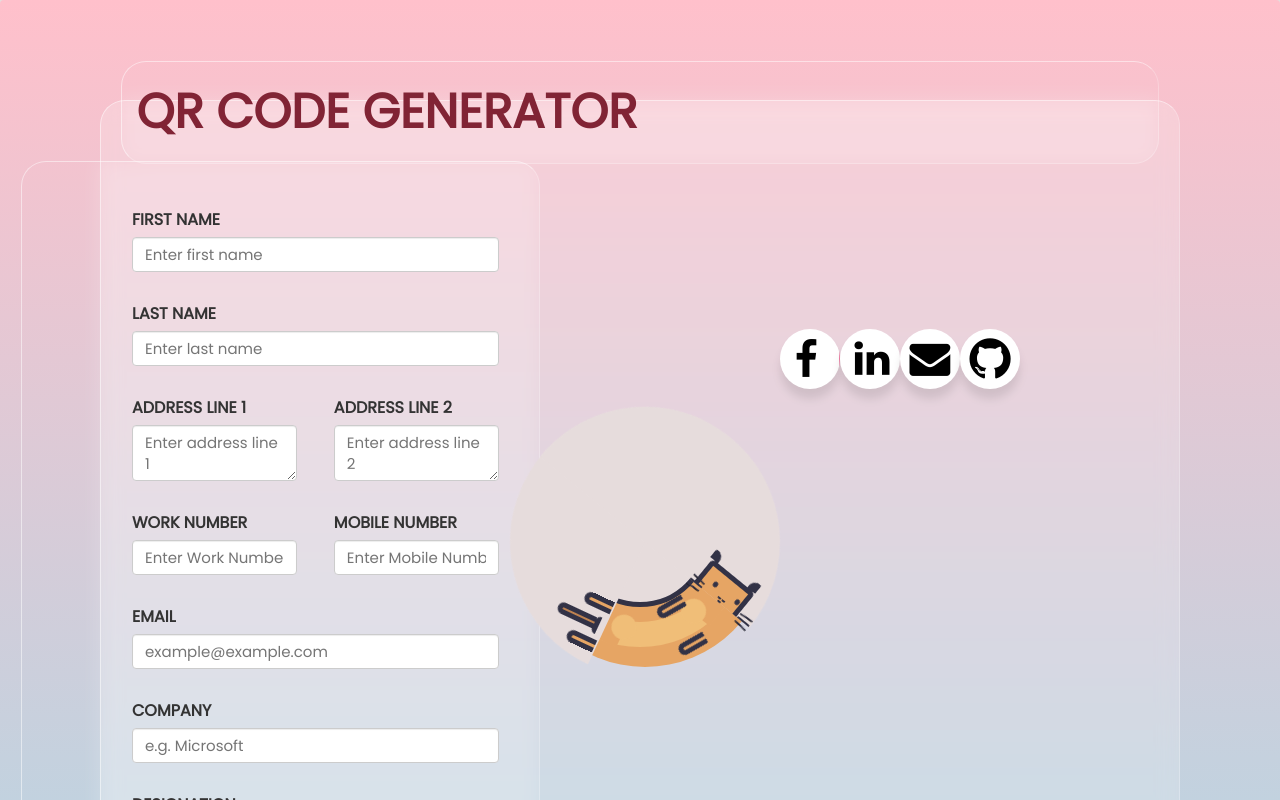
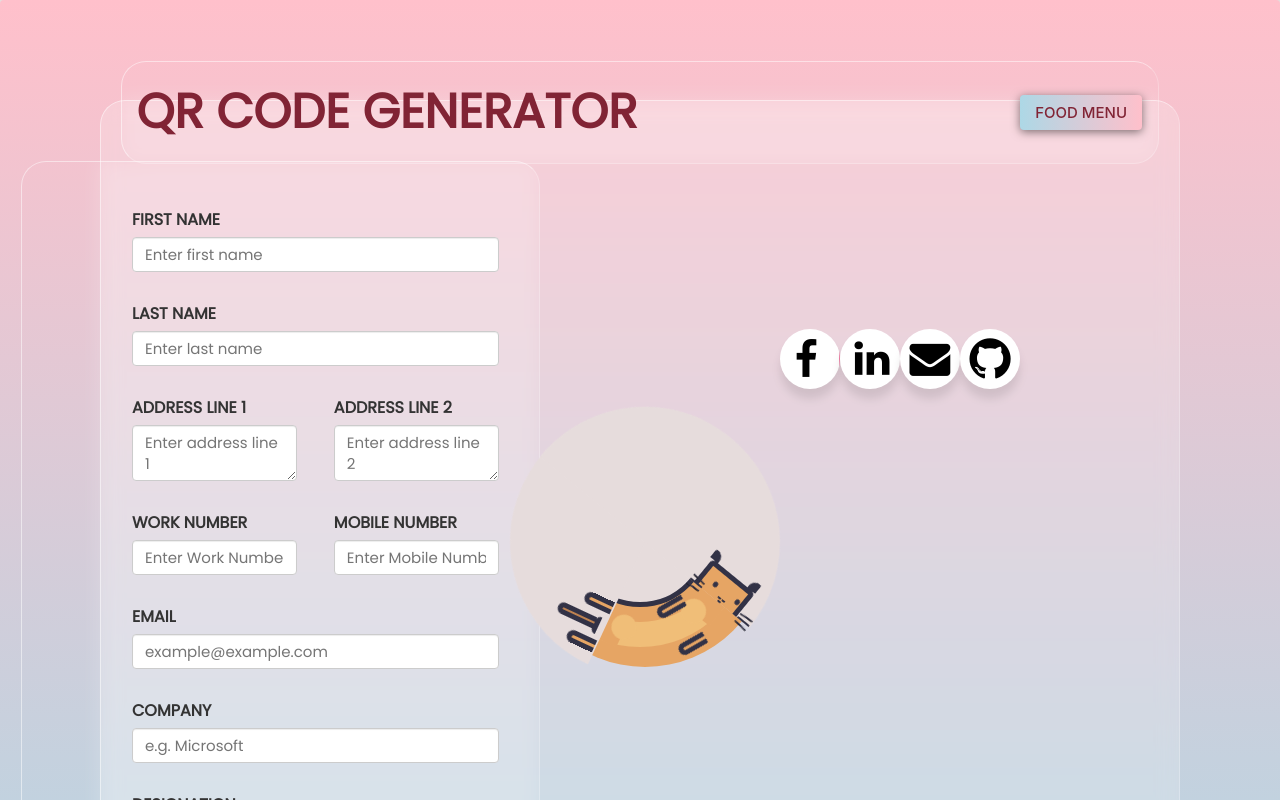
Before and after one commit to suthesan-deriv/hackathon-catjam, a Next.js app: page / in a window 1280 px wide. Shown: the top 800 px of the page. Built offline with nearby package versions, Linux system fonts and the light colour scheme; no server answers.

Commit message:
added radix modal

```diff
--- a/package.json
+++ b/package.json
@@ -17,6 +17,7 @@
     "@fortawesome/free-solid-svg-icons": "^6.0.0",
     "@fortawesome/react-fontawesome": "^0.1.17",
     "@radix-ui/colors": "^0.1.8",
+    "@radix-ui/react-alert-dialog": "^0.1.5",
     "@radix-ui/react-tabs": "^0.1.4",
     "@stitches/react": "^1.2.6",
     "font-awesome": "^4.7.0",
--- a/pages/components/FormContainer/index.js
+++ b/pages/components/FormContainer/index.js
@@ -2,6 +2,7 @@ import React, { useState } from 'react'
 import styled from '@emotion/styled'
 import BarcodeComponent from '../BarcodeComponent'
 import Loader from '../Loader'
+import AlertDialogDemo from '../RadixModal'
 
 import {
   flexBetween,
--- a/pages/components/Header/index.js
+++ b/pages/components/Header/index.js
@@ -1,10 +1,12 @@
 import React from 'react';
 import { css, cx } from '@emotion/css';
+import RadixModal from '../RadixModal'
 import {
   headerPosition,
   headerLogoCss,
   headerFlex,
-  headerDashboardButtonCss
+  headerDashboardButtonCss,
+  deleteButtonCotainer
 } from './style'
 
 const Header = () => {
@@ -12,6 +14,9 @@ const Header = () => {
     <div>
       <header className={headerPosition}>
         <a className={headerLogoCss}>QR CODE GENERATOR</a>
+        <div className={deleteButtonCotainer}>
+          <RadixModal />
+        </div>
 
 
       </header>
--- a/pages/components/Header/style.js
+++ b/pages/components/Header/style.js
@@ -61,7 +61,7 @@ export const headerLogoCss = css`
         }
          @media (max-width: 768px) {
         font-size: 0.9em;
-        padding:1.3em;
+            padding: 1.1em;
         }
 `
 
@@ -74,3 +74,11 @@ export const headerFlex = css`
 
           }
 `
+
+export const deleteButtonCotainer = css`
+    display: flex;
+    justify-content: center;
+    align-items: center;
+    padding-right: 1rem;
+    cursor:pointer;
+`
--- /dev/null
+++ b/pages/components/RadixModal/index.js
@@ -0,0 +1,160 @@
+import React, {useState} from 'react';
+import { styled, keyframes } from '@stitches/react';
+import { violet, blackA, red, mauve } from '@radix-ui/colors';
+import * as AlertDialogPrimitive from '@radix-ui/react-alert-dialog';
+import Image from 'next/image'
+
+const src = 'https://cataas.com/cat/gif/says/CatJam'
+
+const overlayShow = keyframes({
+  '0%': { opacity: 0 },
+  '100%': { opacity: 1 },
+});
+
+const contentShow = keyframes({
+  '0%': { opacity: 0, transform: 'translate(-50%, -48%) scale(.96)' },
+  '100%': { opacity: 1, transform: 'translate(-50%, -50%) scale(1)' },
+});
+
+const StyledOverlay = styled(AlertDialogPrimitive.Overlay, {
+  backgroundColor: blackA.blackA9,
+  position: 'fixed',
+  inset: 0,
+  '@media (prefers-reduced-motion: no-preference)': {
+    animation: `${overlayShow} 150ms cubic-bezier(0.16, 1, 0.3, 1)`,
+  },
+});
+
+const StyledContent = styled(AlertDialogPrimitive.Content, {
+  backgroundColor: 'white',
+  borderRadius: 6,
+  boxShadow: 'hsl(206 22% 7% / 35%) 0px 10px 38px -10px, hsl(206 22% 7% / 20%) 0px 10px 20px -15px',
+  position: 'fixed',
+  top: '50%',
+  left: '50%',
+  transform: 'translate(-50%, -50%)',
+  width: '90vw',
+  maxWidth: '500px',
+  maxHeight: '85vh',
+  padding: 25,
+  '@media (prefers-reduced-motion: no-preference)': {
+    animation: `${contentShow} 150ms cubic-bezier(0.16, 1, 0.3, 1)`,
+  },
+  '&:focus': { outline: 'none' },
+});
+
+const Content = ({ children, ...props }) => {
+
+  return (
+    <AlertDialogPrimitive.Portal>
+      <StyledOverlay />
+      <StyledContent {...props}>{children}</StyledContent>
+    </AlertDialogPrimitive.Portal>
+  );
+}
+
+const StyledTitle = styled(AlertDialogPrimitive.Title, {
+  margin: 0,
+  color: mauve.mauve12,
+  fontSize: 17,
+  fontWeight: 500,
+  textAlign: `center`,
+  textTransform: `uppercase`,
+  fontWeight: 500,
+});
+
+const StyledDescription = styled(AlertDialogPrimitive.Description, {
+  marginBottom: 20,
+  color: mauve.mauve11,
+  fontSize: 15,
+  lineHeight: 1.5,
+  display:`flex`,
+  justifyContent: `center`,
+});
+
+// Exports
+const AlertDialog = AlertDialogPrimitive.Root;
+const AlertDialogTrigger = AlertDialogPrimitive.Trigger;
+const AlertDialogContent = Content;
+const AlertDialogTitle = StyledTitle;
+const AlertDialogDescription = StyledDescription;
+const AlertDialogAction = AlertDialogPrimitive.Action;
+const AlertDialogCancel = AlertDialogPrimitive.Cancel;
+
+// Your app...
+const Flex = styled('div', { display: 'flex' });
+
+const Button = styled('button', {
+  all: 'unset',
+  display: 'inline-flex',
+  alignItems: 'center',
+  justifyContent: 'center',
+  borderRadius: 4,
+  padding: '0 15px',
+  fontSize: 15,
+  lineHeight: 1,
+  fontWeight: 500,
+  height: 35,
+
+  variants: {
+    variant: {
+      violet: {
+        backgroundColor: 'white',
+        color: violet.violet11,
+        boxShadow: `0 2px 10px ${blackA.blackA7}`,
+        outline: `none`,
+        textTransform: `uppercase`,
+        color:`#812435`,
+        backgroundImage: `linear-gradient(to left, pink, lightblue)`,
+        '&:hover': { backgroundImage: `linear-gradient(to left, lightblue, pink)` },
+        //'&:hover': { backgroundColor: mauve.mauve3 },
+        '&:focus': { boxShadow: `0 0 0 0px black` },
+      },
+      red: {
+        backgroundColor: red.red4,
+        color: red.red11,
+        cursor: 'pointer',
+        '&:hover': { backgroundColor: red.red5 },
+        '&:focus': { boxShadow: `0 0 0 2px ${red.red7}` },
+      },
+      mauve: {
+        backgroundColor: mauve.mauve4,
+        color: mauve.mauve11,
+        '&:hover': { backgroundColor: mauve.mauve5 },
+        '&:focus': { boxShadow: `0 0 0 2px ${mauve.mauve7}` },
+      },
+    },
+  },
+
+  defaultVariants: {
+    variant: 'violet',
+  },
+});
+
+const AlertDialogDemo = () =>
+  (
+  <AlertDialog>
+    <AlertDialogTrigger asChild>
+      <Button >FOOD MENU</Button>
+    </AlertDialogTrigger>
+    <AlertDialogContent >
+      {/* <AlertDialogTitle>Coming Soon</AlertDialogTitle> */}
+      <AlertDialogDescription>
+        <Image loader={() => src} alt="CatJam" src={src} width={300} height={300} />
+      </AlertDialogDescription>
+      <Flex css={{ justifyContent: 'flex-end' }}>
+        <AlertDialogCancel asChild>
+
+        </AlertDialogCancel>
+        <AlertDialogAction asChild>
+          <Button variant="red">Close</Button>
+        </AlertDialogAction>
+      </Flex>
+    </AlertDialogContent>
+  </AlertDialog>
+);
+
+
+
+
+export default AlertDialogDemo;
```
Also changed, not shown: pages/components/RadixModal/style.js (added), 1 other file (tests, documents, lock files or other folders).
